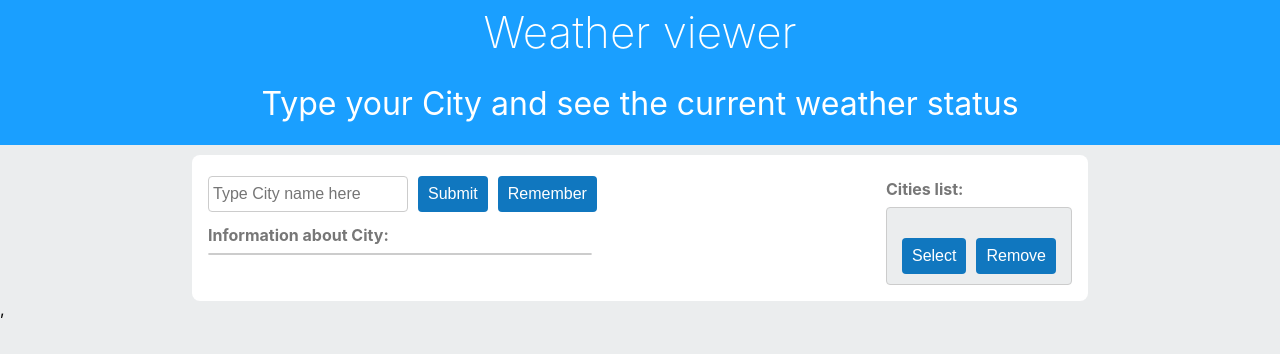
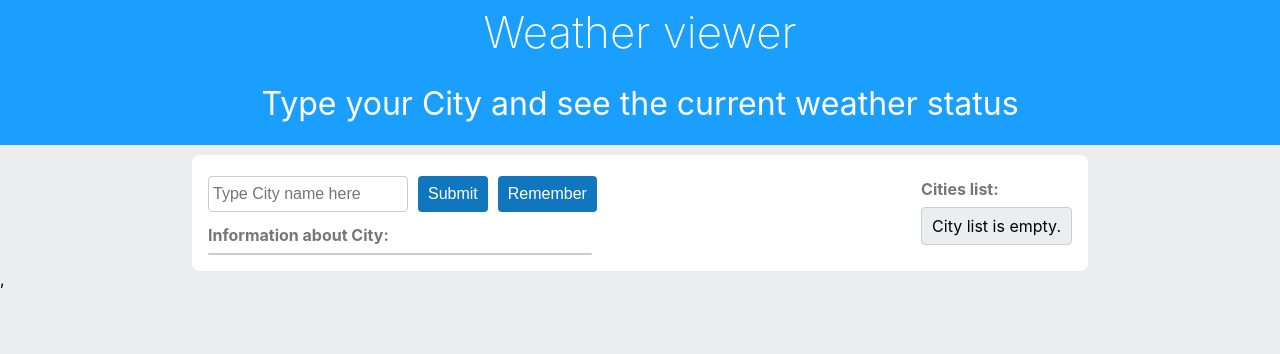
Before and after one commit to Horrorerror92/test-react-redux, a React (Create React App) app: page / in a window 1280 px wide. Both pictures are taken after a click on the button "Remember". Shown: the top 354 px of the page. Built offline with nearby package versions, Linux system fonts and the light colour scheme.

Commit message:
add submit and remove

```diff
--- a/src/actions/manageCity.ts
+++ b/src/actions/manageCity.ts
@@ -1,4 +1,3 @@
-import { Identifier } from 'typescript'
 import { WEATHER_CITY_REMEMBER, WEATHER_CITY_DELETE } from './types'
 
 export const addCityToList = (city:string) => {
@@ -7,7 +6,7 @@ export const addCityToList = (city:string) => {
   }
 }
 
-export const removeCityFromList = (cityId:Identifier) => {
+export const removeCityFromList = (cityId:any) => {
   return(dispatch:any) => {
     dispatch(deleteCity(cityId))
   }
@@ -18,7 +17,7 @@ const rememberCity = (city: string) => ({
   city: city
 })
 
-const deleteCity = (cityId: Identifier) => ({
+const deleteCity = (cityId: any) => ({
   type: WEATHER_CITY_DELETE,
   city: cityId
 })
--- a/src/reducers/cityManageReducer.ts
+++ b/src/reducers/cityManageReducer.ts
@@ -1,5 +1,3 @@
-import { connectAdvanced } from 'react-redux';
-import { Identifier, isIdentifier } from 'typescript';
 import { WEATHER_CITY_REMEMBER, WEATHER_CITY_DELETE } from '../actions/types'
 import { InitialState } from './initialState'
 
--- a/src/view/basic-components/city-item/index.tsx
+++ /dev/null
@@ -1,20 +0,0 @@
-import React, { FC } from 'react'
-import { CityItem } from '../../../model/data-model/city-item'
-import Button from '../button'
-import styles from './styles.module.css'
-
-const CityItemComponent: FC<CityItem> = (
-  props: CityItem,
-) => (
-  <div className = {styles.cityItem}>
-      <p className = {styles.description}>{props.city}</p>
-      <Button
-      title = 'Select'
-      />
-      <Button
-      title = 'Remove'
-      />
-  </div>
-)
-
-export default CityItemComponent
--- a/src/view/basic-components/city-item/styles.module.css
+++ /dev/null
@@ -1,8 +0,0 @@
-.cityItem {
-  display: flex;
-  margin-top: 20px;
-}
-.description {
-  font-size: 14px;
-  font-weight: bold;
-}
--- a/src/view/sub-common-components/manage-buttons-input/container.tsx
+++ b/src/view/sub-common-components/manage-buttons-input/container.tsx
@@ -8,7 +8,9 @@ const mapDispatchToProps = (dispatch:any) => ({
     dispatch(getCityInformation(city))
   },
   OnAddCityToList(city:string) {
-    dispatch(addCityToList(city))
+    if(city.length >1){
+      dispatch(addCityToList(city))
+    }
   }
 })
 
--- a/src/view/sub-common-components/manage-city/container.tsx
+++ b/src/view/sub-common-components/manage-city/container.tsx
@@ -1,9 +1,19 @@
 import { connect } from 'react-redux'
 import manageCity from './index'
-
+import { getCityInformation } from '../../../actions/submitCity'
+import { removeCityFromList } from '../../../actions/manageCity'
 
 const mapStateToProps = (state:any) => ({
   cityList: state.cityManageReducer.cityList
 })
 
-export default connect(mapStateToProps)(manageCity)
+const mapDispatchToProps = (dispatch:any) => ({
+  OnGetCityInformation(city:string) {
+    dispatch(getCityInformation(city))
+  },
+  OnRemoveCityFromList(cityId:any){
+    dispatch(removeCityFromList(cityId))
+  }
+})
+
+export default connect(mapStateToProps,mapDispatchToProps)(manageCity)
--- a/src/view/sub-common-components/manage-city/index.tsx
+++ b/src/view/sub-common-components/manage-city/index.tsx
@@ -1,22 +1,35 @@
 import React, {FC} from 'react';
 import styles from './styles.module.css';
-import CityItemComponent from '../../basic-components/city-item'
+import Button from '../../basic-components/button'
 
 interface manageStateItem {
-  cityList: Array<string>
+  cityList: Array<string>,
+  OnGetCityInformation: (city: string) => void,
+  OnRemoveCityFromList: (cityId: any)=> void
 }
 
-const manageCity: FC<manageStateItem> = (props) => {
+const manageCity: FC<manageStateItem> = ({
+  cityList,
+  OnGetCityInformation,
+  OnRemoveCityFromList
+}) => {
   return (
     <div className={styles.manageCity}>
       <h4 className={styles.manageHeader}>Cities list:</h4>
       <div className={styles.manageCityItem}>
-        { props.cityList.length>0 ? (
-          Object.keys(props.cityList).map((cityId:any) => (
-            <CityItemComponent
-              city = {props.cityList[cityId]}
-              key = {cityId}
-            />
+        { cityList.length>0 ? (
+          Object.keys(cityList).map((cityId:any) => (
+            <div className = {styles.cityItem} key = {cityId}>
+              <p className = {styles.description}>{cityList[cityId]}</p>
+              <Button
+                title = 'Submit'
+                onClick={() => OnGetCityInformation(cityList[cityId])}
+              />
+              <Button
+                title = 'Remove'
+                onClick={() => OnRemoveCityFromList(cityId)}
+              />
+            </div>
           ))
           ):(
             <div>
--- a/src/view/sub-common-components/manage-city/styles.module.css
+++ b/src/view/sub-common-components/manage-city/styles.module.css
@@ -19,3 +19,13 @@
   background: #EBEDEE;
   padding: 10px;
 }
+
+.cityItem {
+  display: flex;
+  margin-top: 20px;
+}
+
+.description {
+  font-size: 14px;
+  font-weight: bold;
+}
```
